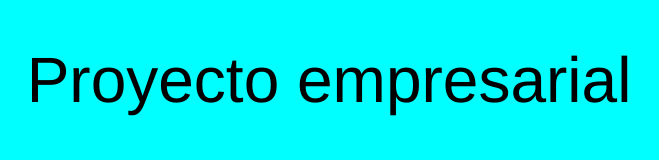
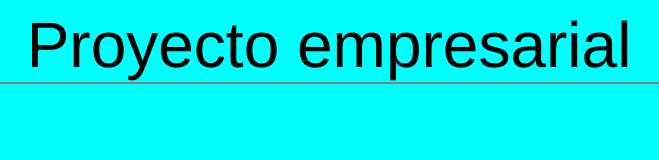
Before and after one commit to emontilla07/CursoGit, a plain HTML site: page index.html in a window 1280 px wide. Shown: the whole page, without its empty margins (311-970 px from the left). Drawn offline with Linux system fonts and the light colour scheme.

Commit message:
Centrado y subrayado

```diff
--- a/css/index.css
+++ b/css/index.css
@@ -8,4 +8,7 @@ h1 {
     font-weight: 100;
     font-size: 4rem;
     text-align: center;
+    border-bottom: 2px solid gray;
+    width: 80%;
+    margin: auto;
 }
```
